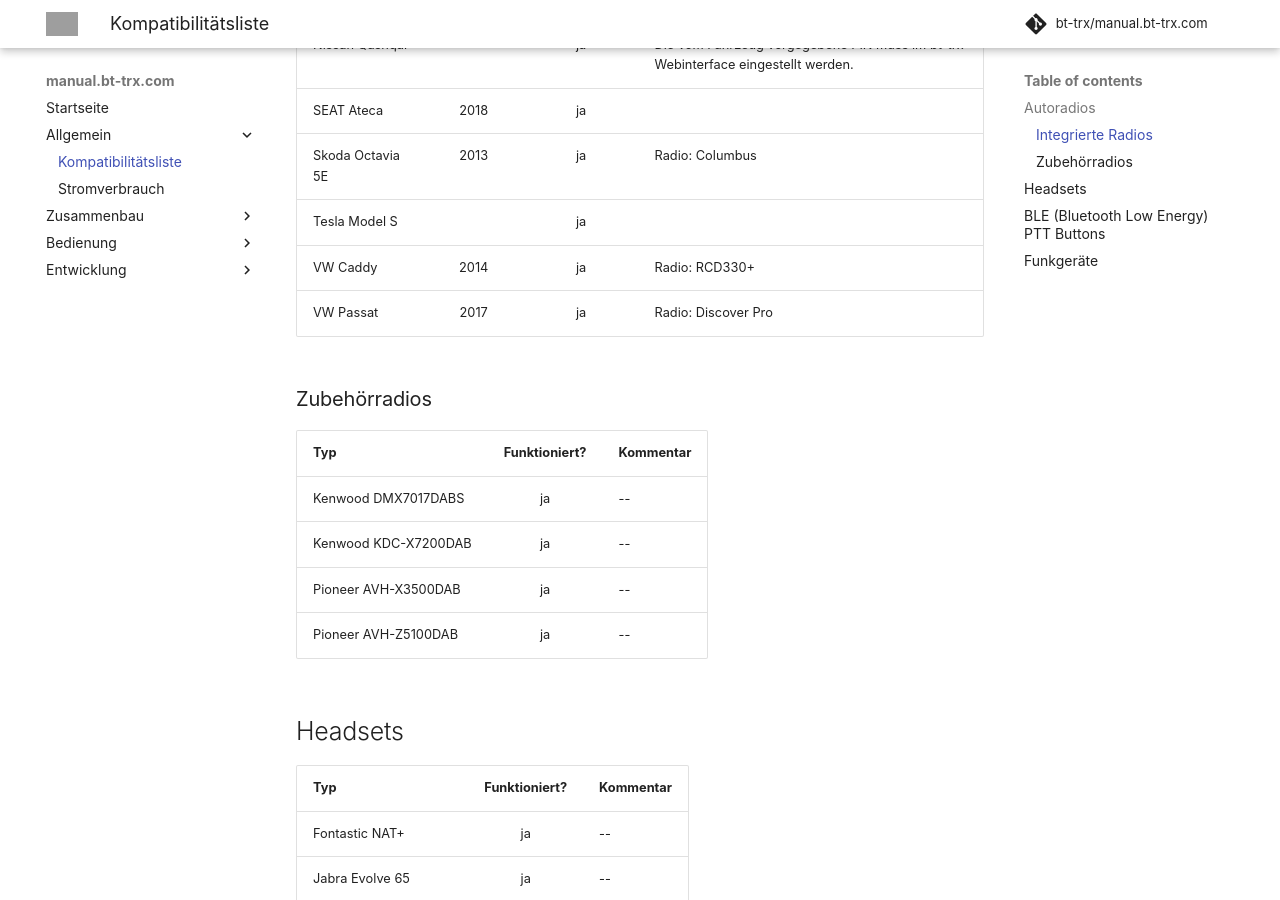
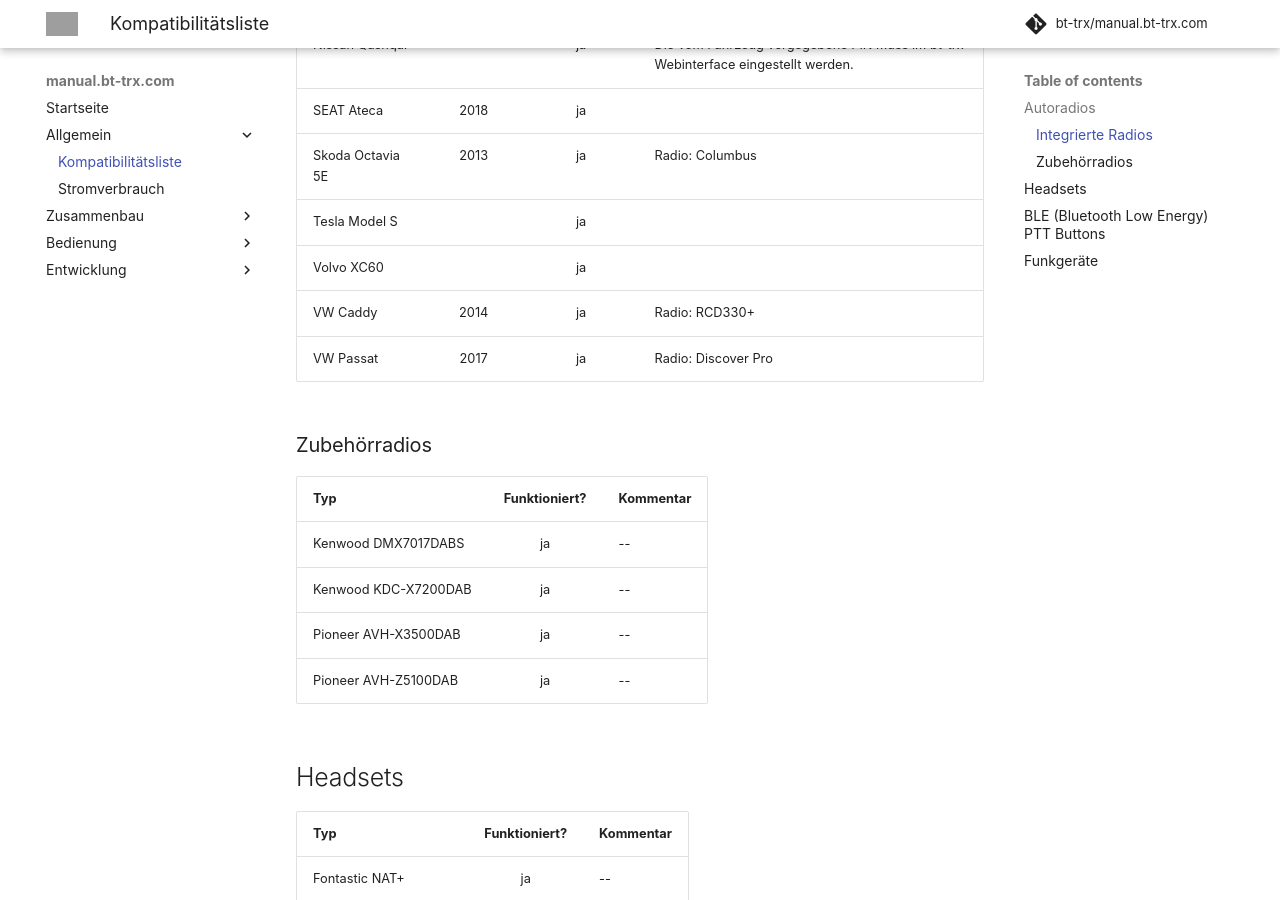
Before and after one commit to bt-trx/manual.bt-trx.com, an MkDocs documentation site: the page built from docs/10_Allgemein/Kompatibilitätsliste.md, in a window 1280 px wide and 900 px high, scrolled down 1100 px. Built offline with MkDocs 1.6.1 and Material for MkDocs 9.7.7, drawn with Linux system fonts in a browser that asks for light colours; comment, search, counter and statistics services are not loaded; grey boxes are pictures that could not be loaded.

Commit message:
Add Volvo XC60, Yaesu FTM-100

```diff
--- a/docs/10_Allgemein/Kompatibilitätsliste.md
+++ b/docs/10_Allgemein/Kompatibilitätsliste.md
@@ -31,6 +31,7 @@
 | SEAT Ateca               | 2018    |ja             |  |
 | Skoda Octavia 5E         | 2013 |ja             | Radio: Columbus |
 | Tesla Model S            |         |ja             |  |
+| Volvo XC60               |         |ja             |  |
 | VW Caddy                 | 2014    |ja             | Radio: RCD330+ |
 | VW Passat                | 2017    |ja             | Radio: Discover Pro |
 
@@ -71,6 +72,7 @@
 | Kenwood TM-V71           | ja            | Versorgungsspannung aus Mike-Buchse reicht nicht |
 | Tytera MD-380 / MD-390   | ja            | -- |
 | Wouxun KG-UV6D           | ja            | -- |
+| Yaesu FTM-100            | ja            | -- |
 | Yaesu FTM-350            | ja            | 1) |
 | Yaesu FT-7900            | ja            | 1) |
 | Yaesu FT-8800            | ja            | 1) |
```
